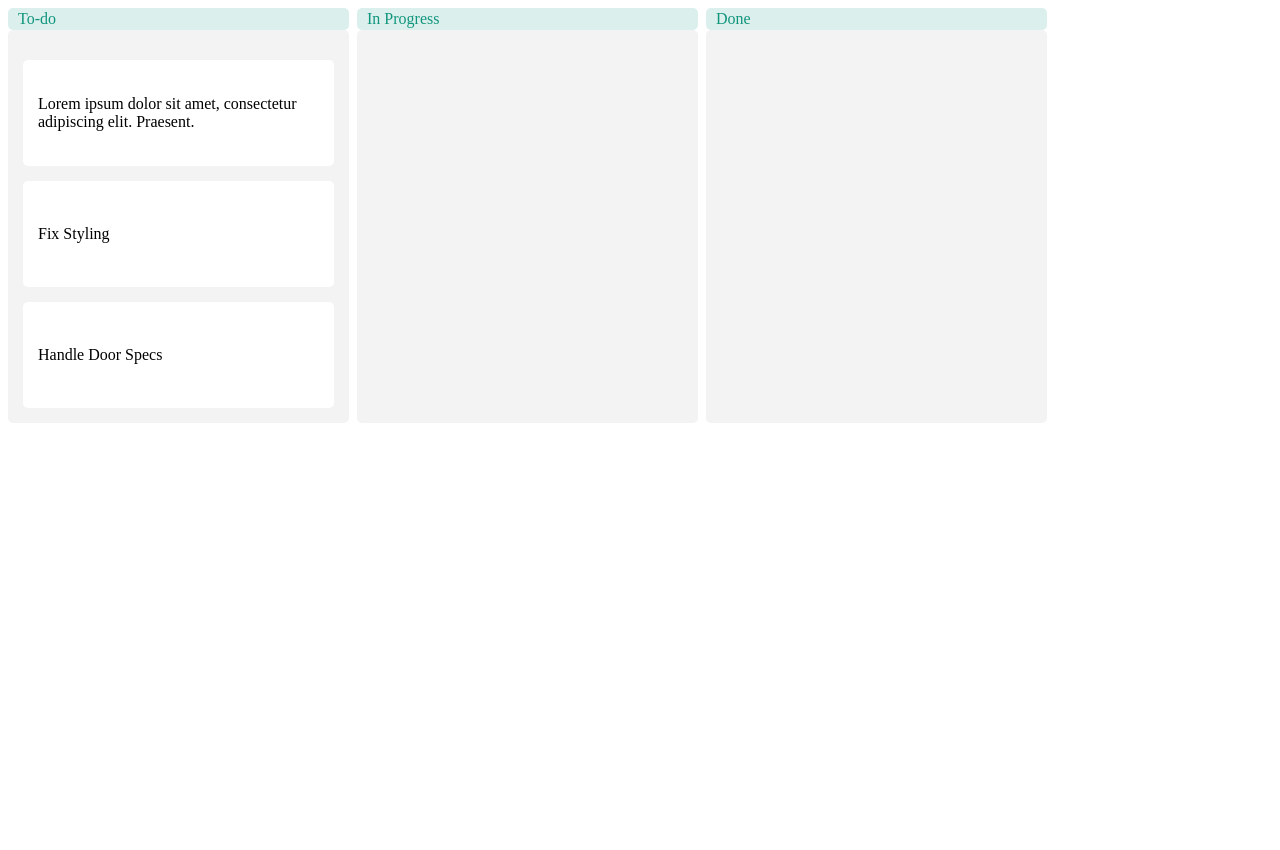
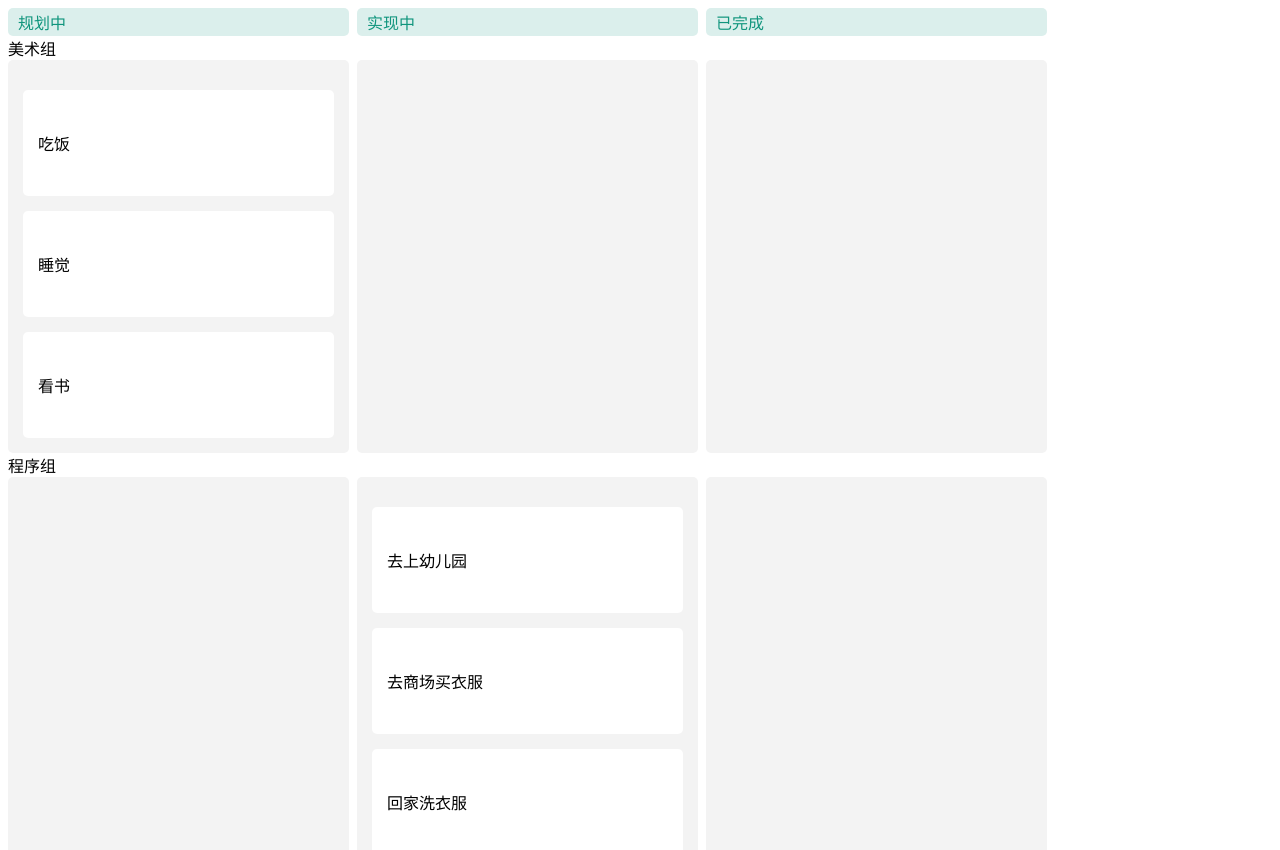
Before and after one commit to goldEli/kanban, a React (Vite) app: page / in a window 1280 px wide. Shown: the top 850 px of the page. Before the commit the page ends 800 px from the top, so only its background shows below. Built offline with nearby package versions, Linux system fonts and the light colour scheme.

Commit message:
feat: 分组

```diff
--- a/src/kanban/IssueCard/index.tsx
+++ b/src/kanban/IssueCard/index.tsx
@@ -29,6 +29,7 @@ const TaskInformation = styled.div`
 interface IssueCardProps {
   item: Model.Kanban.Issue;
   index: number;
+  groupId: Model.Kanban.IssuesGroup["groupId"];
 }
 
 const IssueCard = (props: IssueCardProps) => {
@@ -36,7 +37,7 @@ const IssueCard = (props: IssueCardProps) => {
   return (
     <Draggable
       key={item.id}
-      draggableId={handleId(item.id)}
+      draggableId={handleId(props.groupId, item.id)}
       index={index}
     >
       {(provided) => (
--- a/src/kanban/data.ts
+++ b/src/kanban/data.ts
@@ -20,39 +20,71 @@ export const data: Model.Kanban.Issue[] = [
   },
 ];
 
-export const columnsFromBackend: API.Kanban.GetKanbanList.Result = {
-  data: [
-    { id: 1, title: "To-do", count: 9, list: data },
-    { id: 2, title: "In Progress", count: 9, list: [] },
-    { id: 3, title: "Done", count: 9, list: [] },
-  ],
-};
+export const columnsFromBackend: Model.Kanban.IssuesGroup[] = [
+  {
+    groupId: 1,
+    title: "美术组",
+    data: [
+      {
+        id: 1,
+        title: "规划中",
+        count: 9,
+        list: [
+          {
+            id: 1111,
+            name: "吃饭",
+            father_id: 1,
+          },
+          {
+            id: 2222,
+            name: "睡觉",
+            father_id: 1,
+          },
+          {
+            id: 3333,
+            name: "看书",
+            father_id: 1,
+          },
+        ],
+      },
+      { id: 2, title: "实现中", count: 9, list: [] },
+      { id: 3, title: "已完成", count: 9, list: [] },
+    ],
+  },
+  {
+    groupId: 2,
+    title: "程序组",
+    data: [
+      { id: 1, title: "规划中", count: 9, list: [] },
+      {
+        id: 2,
+        title: "实现中",
+        count: 9,
+        list: [
+          {
+            id: 4444,
+            name: "去上幼儿园",
+            father_id: 2,
+          },
+          {
+            id: 5555,
+            name: "去商场买衣服",
+            father_id: 2,
+          },
+          {
+            id: 6666,
+            name: "回家洗衣服",
+            father_id: 2,
+          },
+        ],
+      },
+      { id: 3, title: "已完成", count: 9, list: [] },
+    ],
+  },
+];
 
-export const issueColumns: Model.Kanban.IssueColumn[] =
-  columnsFromBackend.data.map((item) => {
-    return {
-      id: item.id,
-      title: item.title,
-    };
-  });
-
-// [
-//   {
-//     groupId: 1,
-//     title: "美术组",
-//     data: [
-//       { id: 1, title: "沟通中", count: 9, list: data },
-//       { id: 2, title: "规划中", count: 9, list: [] },
-//       { id: 3, title: "实现中", count: 9, list: [] },
-//     ],
-//   },
-//   {
-//     groupId: 2,
-//     title: "程序组",
-//     data: [
-//       { id: 1, title: "沟通中", count: 9, list: data },
-//       { id: 2, title: "规划中", count: 9, list: [] },
-//       { id: 3, title: "实现中", count: 9, list: [] },
-//     ],
-//   },
-// ];
+export const issueColumns: Model.Kanban.IssueColumn[] = [
+  { id: 1, title: "规划中" },
+  { id: 2, title: "实现中" },
+  { id: 3, title: "已完成" },
+];
--- a/src/kanban/index.tsx
+++ b/src/kanban/index.tsx
@@ -1,9 +1,9 @@
 import React, { useState } from "react";
 import styled from "@emotion/styled";
 import { columnsFromBackend, issueColumns } from "./data";
-import { DragDropContext, Droppable } from "react-beautiful-dnd";
+import { DragDropContext, Droppable, DropResult } from "react-beautiful-dnd";
 import IssueCard from "./IssueCard";
-import { handleId } from "./utils";
+import { getId, handleId } from "./utils";
 
 const Container = styled.div`
   display: flex;
@@ -43,86 +43,131 @@ const ColumnTitleArea = styled.div`
 `;
 
 const Kanban = () => {
-  const [columns, setColumns] = useState(columnsFromBackend.data);
+  const [data, setData] = useState(columnsFromBackend);
 
-  return (
-    <DragDropContext
-      onDragEnd={(result) => {
+  const onDragEnd = (result: DropResult) => {
     if (!result.destination) return;
+    console.log("data", data);
     const { source, destination } = result;
     // 跨容器拖动
     if (source.droppableId !== destination.droppableId) {
       // 获取拖动源数据
-          const sourceData = columns.find(
-            (item) => handleId(item.id) === source.droppableId
-          );
+      const sourceData = data
+        .find((item) => item.groupId === getId(source.droppableId).groupId)
+        ?.data.find((item) => item.id === getId(source.droppableId).id);
       // 获取目标数据
-          const destinationData = columns.find(
-            (item) => handleId(item.id) === destination.droppableId
-          );
+      const destinationData = data
+        .find((item) => item.groupId === getId(destination.droppableId).groupId)
+        ?.data.find((item) => item.id === getId(destination.droppableId).id);
       // 获取源中可拖动卡片列表
       const sourceItems = [...(sourceData?.list ?? [])];
       // 获取目标中可拖动卡片列表
       const destinationItems = [...(destinationData?.list ?? [])];
       // 源移除的卡片数据
       const [removed] = sourceItems.splice(source.index, 1);
+      removed.father_id = getId(destination.droppableId).groupId;
       // 移除的卡片数据插入目标中
       destinationItems.splice(destination.index, 0, removed);
+      console.log({
+        sourceItems,
+        destinationItems,
+      });
 
       // 更新数据
-          setColumns((prev) => {
-            return prev.map((item) => {
-              if (handleId(item.id) === source.droppableId && sourceData) {
+      const newDataBySource = data.map((issuesGroup) => {
+        if (issuesGroup.groupId === getId(source.droppableId).groupId) {
           return {
-                  ...sourceData,
+            ...issuesGroup,
+            data: issuesGroup.data.map((issues) => {
+              if (issues.id === getId(source.droppableId).id && sourceItems) {
+                return {
+                  ...issues,
                   list: sourceItems,
                 };
               }
+              return issues;
+            }),
+          };
+        }
+
+        return issuesGroup;
+      });
+      const newDataByDestination = newDataBySource.map((issuesGroup) => {
+        if (issuesGroup.groupId === getId(destination.droppableId).groupId) {
+          return {
+            ...issuesGroup,
+            data: issuesGroup.data.map((issues) => {
               if (
-                handleId(item.id) === destination.droppableId &&
-                destinationData
+                issues.id === getId(destination.droppableId).id &&
+                destinationItems
               ) {
                 return {
-                  ...destinationData,
+                  ...issues,
                   list: destinationItems,
                 };
               }
-              return item;
+              return issues;
+            }),
+          };
+        }
+
+        return issuesGroup;
       });
-          });
+      console.log(newDataByDestination);
+      setData(newDataByDestination);
       return;
     }
-        // else {
-        // 获取拖动源数据
-        const sourceData = columns.find(
-          (item) => handleId(item.id) === source.droppableId
-        );
+  };
 
-        // 获取源中可拖动卡片列表
-        const copiedItems = [...(sourceData?.list ?? [])];
+  // const onDragEnd = (result: DropResult) => {
+  //   if (!result.destination) return;
+  //   const { source, destination } = result;
+  //   console.log({ source, destination });
+  // };
 
-        const [removed] = copiedItems.splice(source.index, 1);
-        copiedItems.splice(destination.index, 0, removed);
-        setColumns((prev) => {
-          return prev.map((item) => {
-            if (handleId(item.id) === source.droppableId && sourceData) {
-              return {
-                ...sourceData,
-                list: copiedItems,
-              };
-            }
-            return item;
-          });
-        });
-      }}
-    >
+  return (
+    <DragDropContext onDragEnd={onDragEnd}>
       <Container>
         <ColumnTitleArea>
           {issueColumns.map((item) => {
             return <Title>{item.title}</Title>;
           })}
         </ColumnTitleArea>
+        {data.map((issuesGroup) => {
+          return (
+            <div>
+              <div>{issuesGroup.title}</div>
               <DropAreaList>
+                {issuesGroup.data.map((column) => {
+                  return (
+                    <Droppable
+                      key={column.id}
+                      droppableId={handleId(issuesGroup.groupId, column.id)}
+                    >
+                      {(provided, snapshot) => (
+                        <DropArea
+                          ref={provided.innerRef}
+                          {...provided.droppableProps}
+                        >
+                          {column.list?.map((item, index) => (
+                            <IssueCard
+                              groupId={issuesGroup.groupId}
+                              key={item.id}
+                              item={item}
+                              index={index}
+                            />
+                          ))}
+                          {provided.placeholder}
+                        </DropArea>
+                      )}
+                    </Droppable>
+                  );
+                })}
+              </DropAreaList>
+            </div>
+          );
+        })}
+        {/* <DropAreaList>
           {columns.map((column, index) => {
             return (
               <Droppable key={column.id} droppableId={handleId(column.id)}>
@@ -140,7 +185,7 @@ const Kanban = () => {
               </Droppable>
             );
           })}
-        </DropAreaList>
+        </DropAreaList> */}
       </Container>
     </DragDropContext>
   );
--- a/src/kanban/utils.ts
+++ b/src/kanban/utils.ts
@@ -1,3 +1,13 @@
-export const handleId = (id: number) => {
-  return id + "";
+export const handleId = (groupId: number, id: number) => {
+  return `${groupId}-${id}`;
 };
+
+// id: groupId-id
+export const getId = (idStr: string) => {
+  const [groupId, id] = idStr.split("-");
+
+  return {
+    groupId: parseInt(groupId, 10),
+    id: parseInt(id, 10),
+  };
+};
--- a/src/model.d.ts
+++ b/src/model.d.ts
@@ -21,4 +21,9 @@ declare namespace Model.Kanban {
     id: number;
     title: string;
   }
+  interface IssuesGroup {
+    groupId: number,
+    title?: string,
+    data: Issues[],
+  }
 }
```
Lines whose indentation alone changed are shown as unchanged.
